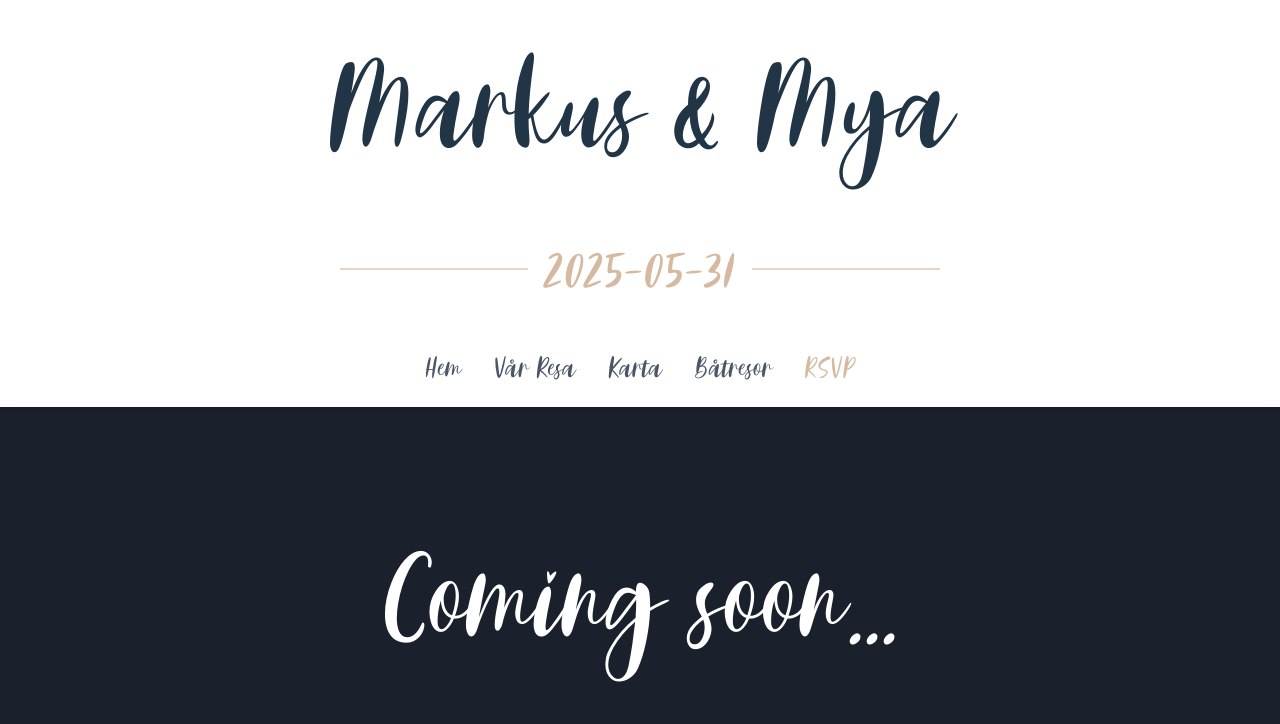
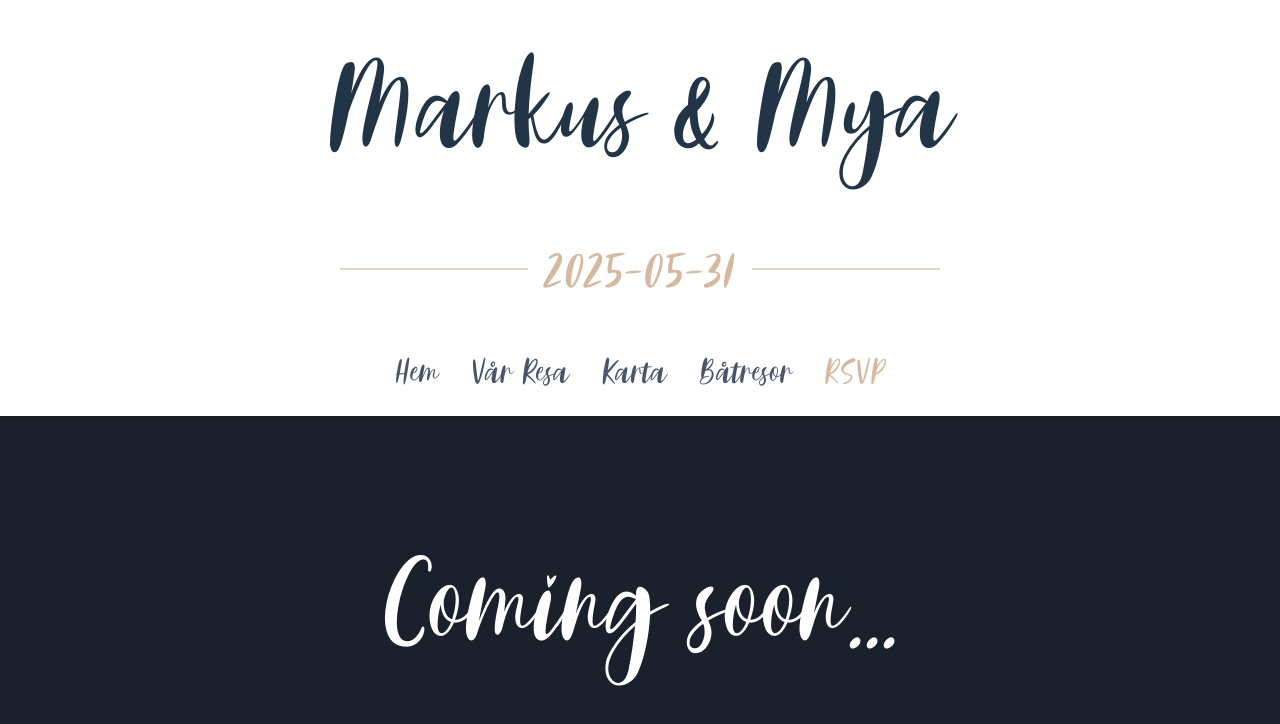
Before and after one commit to Jyrgen1994/Br-llop, a React (Vite) app: page /rsvp in a window 1280 px wide. Shown: the top 724 px of the page. Built offline with nearby package versions, Linux system fonts and the light colour scheme.

Commit message:
Font fix 2

```diff
--- a/src/components/Header.tsx
+++ b/src/components/Header.tsx
@@ -55,7 +55,7 @@ const Header = () => {
             <NavLink key={link.name} to={link.to} style={{ textDecoration: "none" }}>
               {({ isActive }) => (
                 <Text
-                  fontSize="3xl"
+                  fontSize={["2xl", "3xl", "4xl"]}
                   fontFamily={"adelio"}
                   color={isActive ? "brand.clay" : "gray.600"}
                   _hover={{ color: "brand.clay" }}
--- a/src/components/Timeline.tsx
+++ b/src/components/Timeline.tsx
@@ -28,10 +28,10 @@ const TimelineItem = ({
       <Text fontSize="2xl" color="brand.clay" fontWeight="bold" fontFamily={"adelio"}>
         {date}
       </Text>
-      <Text fontSize="5xl" color="brand.aloe" fontWeight="bold" fontFamily={"adelio"} mt={2}>
+      <Text fontSize={["2xl", "3xl", "4xl"]} color="brand.aloe" fontWeight="bold" fontFamily={"adelio"} mt={2}>
         {title}
       </Text>
-      <Text fontSize="3xl" mt={4} color="brand.aloe" fontFamily={"adelio"} >
+      <Text fontSize={["xl", "2xl", "3xl"]} mt={4} color="brand.aloe" fontFamily={"adelio"} >
         {description}
       </Text>
     </Box>
```
